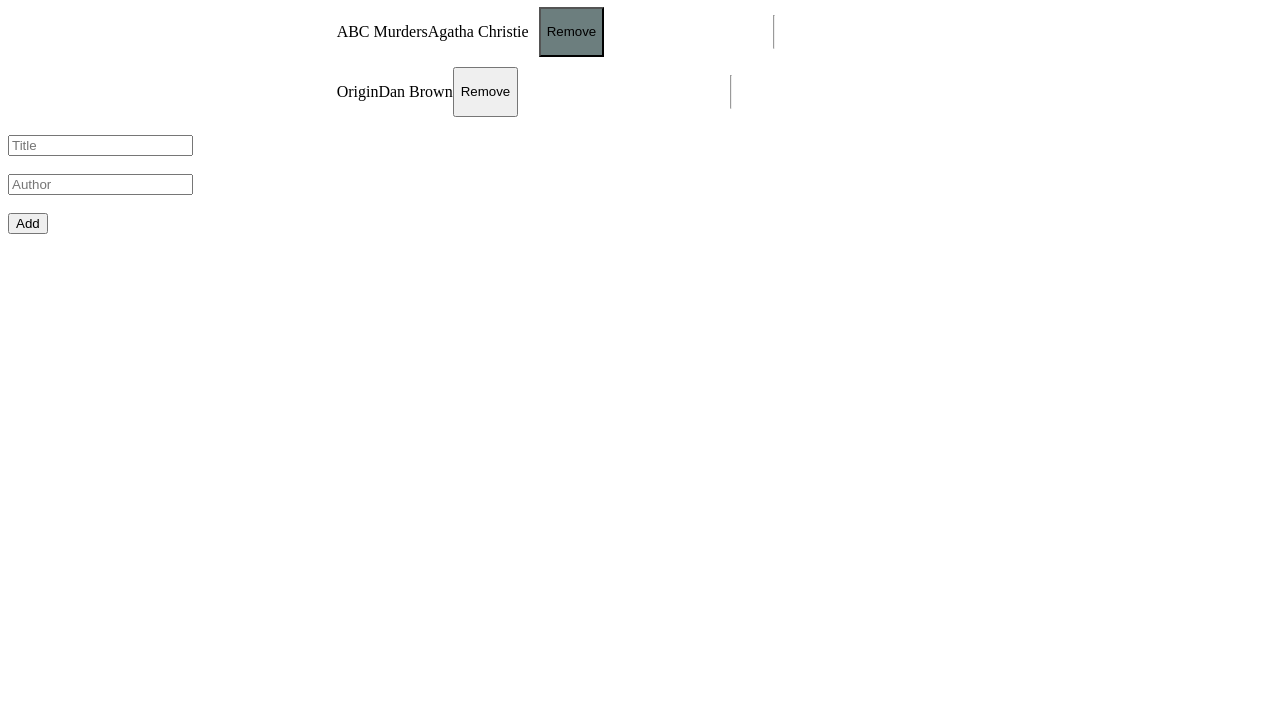
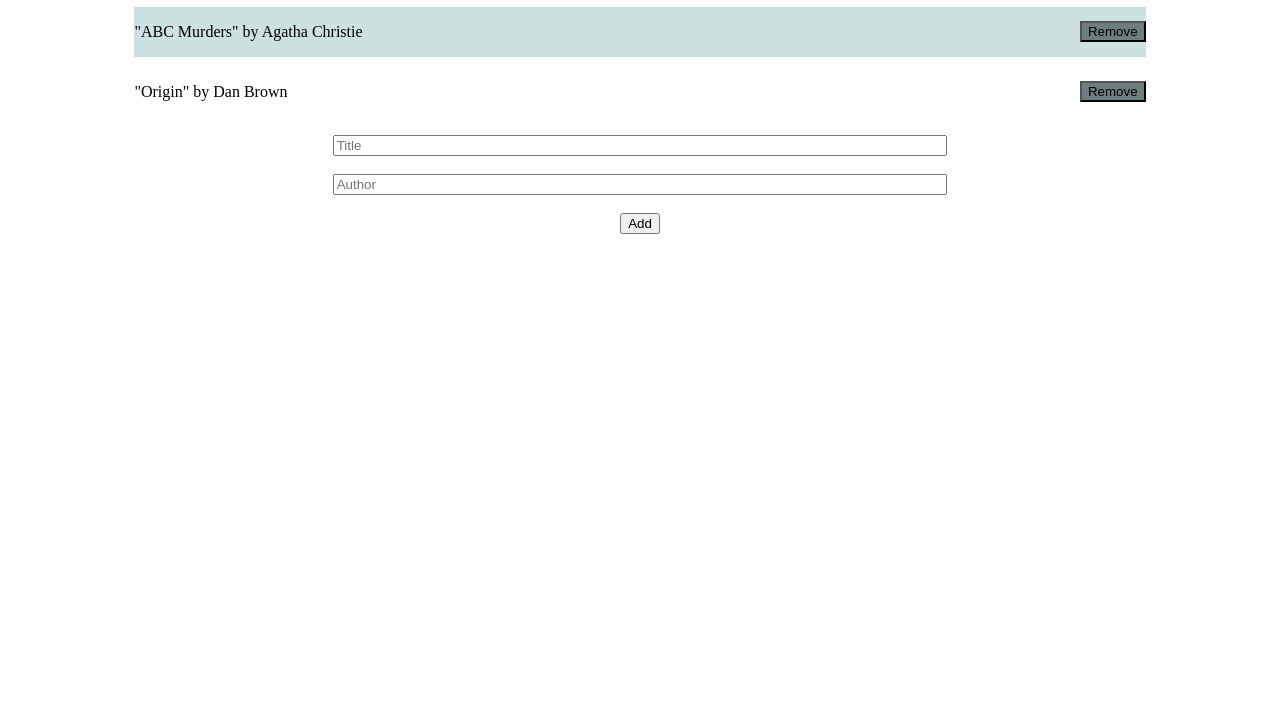
Before and after one commit to devtochit/wireframe, a plain HTML site: page index.html in a window 1280 px wide. Shown: the part 73-800 px from the top of the page. Drawn offline with Linux system fonts and the light colour scheme.

Commit message:
Update styles

```diff
--- a/CSS/index.css
+++ b/CSS/index.css
@@ -1,24 +1,51 @@
+body {
+    text-align: center;
+}
+
 .book_wrapper{
     display: flex;
     flex-direction: column;
-     margin: 0 20%;
+    margin: auto;
     gap: 10px;
     align-items:center;
     justify-content: space-around;
-
+    width: 80%;
 
 }
 .outputcard{
     display: flex;
     justify-content: space-between;
+    align-items: center;
     flex-direction: row;
-    flex-wrap:wrap;
+    flex-wrap: nowrap;
+    gap: 20px;
+    width: 100%;
+}
 
-     width: 80%;
+.list-books {
+    display: flex;
+    flex-wrap: wrap;
+    text-align: left;
+}
+.outputcard button {
+    background-color: rgb(108, 126, 126);
+    height: fit-content;
+}
 
+.outputcard:nth-of-type(odd) {
+    background-color: rgb(206, 225, 225);
 }
-.remove_btn_0{
-    background-color: rgb(108, 126, 126);
-    margin-left: 10px;
 
+form {
+    width: 80%;
+    margin: auto;
 }
+
+form input {
+    width: 60%;
+}
+
+p[class^="book-title_"],
+p[class^="author-name_"] {
+    display: none;
+}
--- a/script/index.js
+++ b/script/index.js
@@ -53,6 +53,10 @@
   for (let i = 0; i < awesomeBooks.books.length; i += 1) {
     const div = document.createElement('div');
     div.className = 'outputcard';
+    const p0 = document.createElement('p');
+    p0.className = "list-books";
+    p0.innerText = '"'+ awesomeBooks.books[i].title + '" by ' + awesomeBooks.books[i].author;
+    div.appendChild(p0);
     const p1 = document.createElement('p');
     p1.className = `book-title_${i}`;
     p1.innerText = awesomeBooks.books[i].title;
@@ -66,8 +70,6 @@
     button.type = 'button';
     button.innerText = 'Remove';
     div.appendChild(button);
-    const hr = document.createElement('hr');
-    div.appendChild(hr);
     bookWrapper.appendChild(div);
   }
   h1.insertAdjacentElement('afterend', bookWrapper);
```
Also changed, not shown: README.md.
